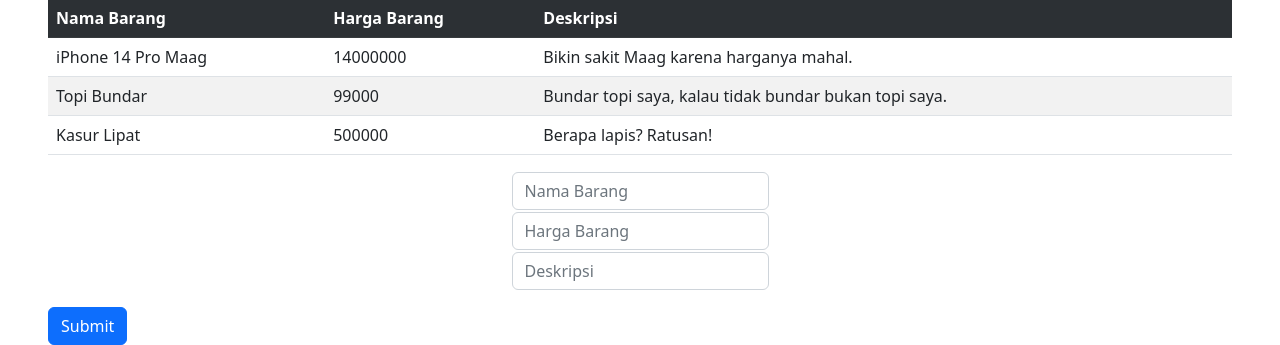
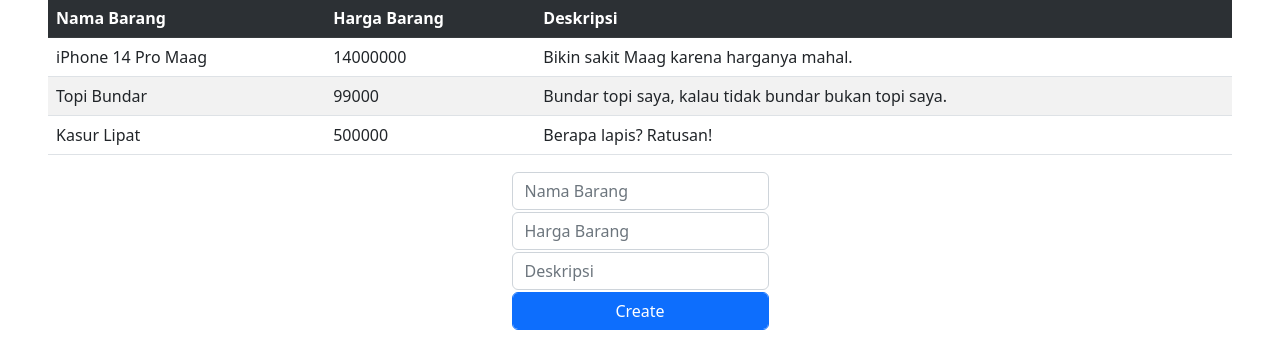
Before and after one commit to sulthanftr/pbp-django-app, a Django app: template wishlist/templates/wishlist_ajax.html in a window 1280 px wide. Shown: the part 113-458 px from the top of the page. Run offline with Django 4.2, Linux system fonts and the light colour scheme; the template is opened without the code that fills it, so the values that code supplies are empty; data comes from the database, SQL or seed files in the repository.

Commit message:
Upsolving Lab 5

```diff
--- a/wishlist/templates/wishlist_ajax.html
+++ b/wishlist/templates/wishlist_ajax.html
@@ -3,31 +3,6 @@
 {% block content %}
 <head>
   <script src="https://ajax.googleapis.com/ajax/libs/jquery/3.6.0/jquery.min.js"></script>
-  <script>
-  $(document).ready(function() {
-    $.get("http://127.0.0.1:8000/wishlist/json", function(data) {
-
-          for (i = 0; i<data.length; i++) {
-              $(".barang").append(
-                  `<tr>
-                      <td>${data[i].fields.nama_barang}</td>
-                      <td>${data[i].fields.harga_barang}</td>
-                      <td>${data[i].fields.deskripsi}</td>
-                  </tr>`
-              )
-          }
-
-    });
-  });
-
-  $("#submission").click(function() {
-    $.post("http://127.0.0.1:8000/wishlist/ajax/submit", {
-      nama_barang : $("#nama_barang".val()),
-      harga_barang : parseInt($("#harga_barang".val())),
-      deskripsi : $("#deskripsi".val()),
-    })
-  })
-  </script>
 </head>
 
 <nav class="navbar navbar-dark bg-dark">
@@ -46,33 +21,71 @@
     <h5>Nama: </h5>
     <p>{{nama}}</p>
 
-    <table class="barang table table-striped">
-        <tr class="table-dark">
-        <th>Nama Barang</th>
-        <th>Harga Barang</th>
-        <th>Deskripsi</th>
-        </tr>
-    </table>
+    <div class="barang"></div>
 
-    <form method="POST" action="">
+    <form id="submission" method="POST" action="">
       {% csrf_token %}
       <table style="margin: 0px auto;">
         <tr>
-            <td><input type="text" name="nama_barang" placeholder="Nama Barang" class="form-control"></td>
+            <td><input type="text" id="nama_barang" name="nama_barang" placeholder="Nama Barang" class="form-control"></td>
         </tr>
 
         <tr>
-            <td><input type="text" name="harga_barang" placeholder="Harga Barang" class="form-control"></td>
+            <td><input type="text" id="harga_barang" name="harga_barang" placeholder="Harga Barang" class="form-control"></td>
         </tr>
 
         <tr>
-          <td><input type="text" name="deskripsi" placeholder="Deskripsi" class="form-control"></td>
-      </tr>
+          <td><input type="text" id="deskripsi" name="deskripsi" placeholder="Deskripsi" class="form-control"></td>
+        </tr>
+
+        <tr>
+          <td><button id="createBtn" type="button" class="btn btn-primary form-control" type="submit">Create</button></td>
+        </tr>
     </table>
-    <input id="submission" class="btn btn-primary my-3" type="submit" value="Submit">
     </form>
 
     <h5>Sesi terakhir login: {{ last_login }}</h5>
 </div>
 
+<script>
+
+  $(document).ready(function() {
+    load();
+  });
+
+  async function load() {
+    $.ajax({url: "http://127.0.0.1:8000/wishlist/json", type: 'GET', success: function(data) {
+      var res = `
+      <table class='table table-striped'>
+        <tr class='table-dark'>
+        <th>Nama Barang</th>
+        <th>Harga Barang</th>
+        <th>Deskripsi</th>
+        </tr>
+      `;
+      for (i = 0; i<data.length; i++) {
+        res+=
+              `<tr>
+                  <td>${data[i].fields.nama_barang}</td>
+                  <td>${data[i].fields.harga_barang}</td>
+                  <td>${data[i].fields.deskripsi}</td>
+              </tr>`
+      }
+      $(".barang").html(res+"</table>");
+    }});
+  };
+
+  $("#createBtn").click(function() {
+    var data = $("#submission");
+    $.ajax({
+      type:'POST',
+      url: "http://127.0.0.1:8000/wishlist/ajax/submit",
+      data: data.serialize(),
+      success: function() {
+          load();
+      }
+    });
+  });
+</script>
+
 {% endblock content %}
--- a/wishlist/views.py
+++ b/wishlist/views.py
@@ -3,7 +3,7 @@ from email import message
 from django.shortcuts import render
 from django.template import context
 from wishlist.models import BarangWishlist
-from django.http import HttpResponse, HttpResponseRedirect, JsonResponse, response
+from django.http import HttpResponse, HttpResponseBadRequest, HttpResponseRedirect, JsonResponse, response
 from django.core import serializers
 from django.shortcuts import redirect
 from django.contrib.auth.forms import UserCreationForm
@@ -11,6 +11,7 @@ from django.contrib import messages
 from django.contrib.auth import authenticate, login, logout
 from django.contrib.auth.decorators import login_required
 from django.urls import reverse
+from django.views.decorators.csrf import csrf_exempt
 
 def register(request):
     form = UserCreationForm()
@@ -79,12 +80,12 @@ def show_ajax(request):
     }
     return render(request, "wishlist_ajax.html", context)
 
+@csrf_exempt
 def submit_ajax(request):
     if request.method=="POST":
         nama_barang = request.POST.get('nama_barang')
         harga_barang = request.POST.get('harga_barang')
         deskripsi = request.POST.get('deskripsi')
         BarangWishlist.objects.create(nama_barang=nama_barang, harga_barang=harga_barang, deskripsi=deskripsi)
-        response = HttpResponseRedirect(reverse('wishlist:show_ajax'))
-
-    return response
+        return HttpResponse(b"CREATED", status=201)
+    return HttpResponseBadRequest("POST method required")
```
